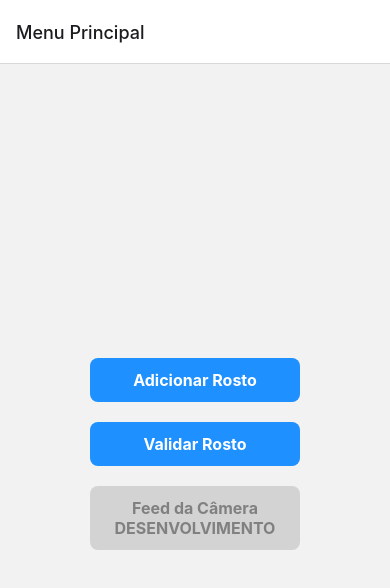
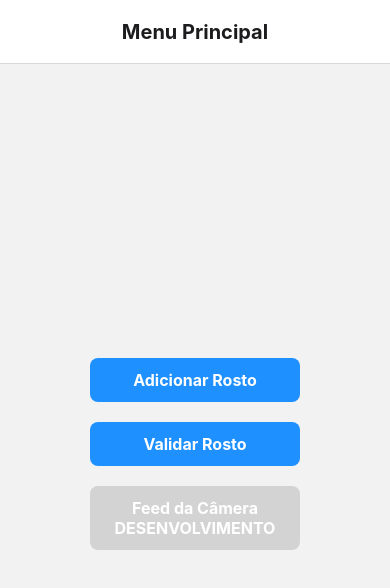
Before and after one commit to Philipidev/reconhecimentoFacialIot2, a React Native app in the folder FaceRecognitionApp/: screen / in a window 390 px wide. Shown: the top 588 px of the page. Built offline with nearby package versions, Linux system fonts and the light colour scheme.

Commit message:
Feat: componente de botão

```diff
--- a/FaceRecognitionApp/App.tsx
+++ b/FaceRecognitionApp/App.tsx
@@ -3,42 +3,33 @@ import React from 'react';
 import { StatusBar } from 'expo-status-bar';
 import { NavigationContainer } from '@react-navigation/native';
 import { createStackNavigator } from '@react-navigation/stack';
-import { View, StyleSheet, TouchableOpacity, Text } from 'react-native';
-import AddFaceScreen from './src/components/AddFaceScreen';
-import ValidateFaceScreen from './src/components/ValidateFaceScreen';
+import { gestureHandlerRootHOC } from 'react-native-gesture-handler';
+import { View } from 'react-native';
+import ButtonComponent from './src/components/ButtonComponent';
+import AddFaceScreen from './src/screen/AddFaceScreen';
+import ValidateFaceScreen from './src/screen/ValidateFaceScreen';
 // import CameraFeedScreen from './src/components/CameraFeedScreen';
-import { gestureHandlerRootHOC } from 'react-native-gesture-handler';
 
 const Stack = createStackNavigator();
 
 function HomeScreen({ navigation }: any) {
   return (
-    <View style={styles.container}>
-      <TouchableOpacity
+    <View style={{ flex: 1, justifyContent: 'center', alignItems: 'center', padding: 20 }}>
+      <ButtonComponent
         onPress={() => navigation.navigate('AddFace')}
-        style={{ backgroundColor: 'dodgerblue', padding: 12, borderRadius: 8, width: '60%', alignItems: 'center' }}
-      >
-        <Text style={{ fontWeight: 'bold', fontSize: 16, color: 'white' }}>
-          Adicionar Rosto
-        </Text>
-      </TouchableOpacity>
-      <TouchableOpacity
+        buttonText={'Adicionar Rosto'}
+      />
+      <ButtonComponent
         onPress={() => navigation.navigate('ValidateFace')}
-        style={{ backgroundColor: 'dodgerblue', padding: 12, borderRadius: 8, width: '60%', alignItems: 'center', marginTop: 20 }}
-      >
-        <Text style={{ fontWeight: 'bold', fontSize: 16, color: 'white' }}>
-          Validar Rosto
-        </Text>
-      </TouchableOpacity>
-      <TouchableOpacity
+        buttonText={'Validar Rosto'}
+        hasMargin
+      />
+      <ButtonComponent
         onPress={() => navigation.navigate('CameraFeed')}
-        style={{ backgroundColor: 'lightgrey', padding: 12, borderRadius: 8, width: '60%', alignItems: 'center', marginTop: 20 }}
-        disabled
-      >
-        <Text style={{ fontWeight: 'bold', fontSize: 16, color: 'grey', textAlign: 'center' }}>
-          Feed da Câmera{'\n'}DESENVOLVIMENTO
-        </Text>
-      </TouchableOpacity>
+        buttonText={'Feed da Câmera\nDESENVOLVIMENTO'}
+        hasMargin
+        isDisabled
+      />
     </View>
   );
 }
@@ -47,23 +38,58 @@ function App() {
   return (
     <NavigationContainer>
       <Stack.Navigator initialRouteName="Home">
-        <Stack.Screen name="Home" component={HomeScreen} options={{ title: 'Menu Principal' }} />
-        <Stack.Screen name="AddFace" component={AddFaceScreen} options={{ title: 'Adicionar Rosto' }} />
-        <Stack.Screen name="ValidateFace" component={ValidateFaceScreen} options={{ title: 'Validar Rosto' }} />
-        {/*<Stack.Screen name="CameraFeed" component={CameraFeedScreen} options={{ title: 'Feed da Câmera' }} />*/}
+        <Stack.Screen
+          name="Home"
+          component={HomeScreen}
+          options={{
+            title: 'Menu Principal',
+            headerTitleAlign: 'center',
+            headerTitleStyle: {
+              fontSize: 20,
+              fontWeight: '700',
+            },
+          }}
+        />
+        <Stack.Screen
+          name="AddFace"
+          component={AddFaceScreen}
+          options={{
+            title: 'Adicionar Rosto',
+            headerTitleAlign: 'center',
+            headerTitleStyle: {
+              fontSize: 20,
+              fontWeight: '700',
+            },
+          }}
+        />
+        <Stack.Screen
+          name="ValidateFace"
+          component={ValidateFaceScreen}
+          options={{
+            title: 'Validar Rosto',
+            headerTitleAlign: 'center',
+            headerTitleStyle: {
+              fontSize: 20,
+              fontWeight: '700',
+            },
+          }}
+        />
+        {/* <Stack.Screen
+          name="CameraFeed"
+          component={CameraFeedScreen}
+          options={{
+            title: 'Feed da Câmera',
+            headerTitleAlign: 'center',
+            headerTitleStyle: {
+              fontSize: 20,
+              fontWeight: '700',
+            },
+          }}
+        /> */}
       </Stack.Navigator>
       <StatusBar style="auto" />
     </NavigationContainer>
   );
 }
 
-const styles = StyleSheet.create({
-  container: {
-    flex: 1,
-    justifyContent: 'center',
-    alignItems: 'center',
-    padding: 20,
-  },
-});
-
 export default gestureHandlerRootHOC(App);
--- /dev/null
+++ b/FaceRecognitionApp/src/components/ButtonComponent.tsx
@@ -0,0 +1,31 @@
+import { Text, TouchableOpacity } from "react-native";
+
+interface props {
+    onPress: () => void;
+    buttonText: string;
+    isDisabled?: boolean;
+    hasMargin?: boolean;
+}
+
+export default function ButtonComponent({ onPress, buttonText, isDisabled, hasMargin }: props) {
+    return (
+        <TouchableOpacity
+            onPress={() => onPress()}
+            disabled={isDisabled}
+            style={{
+                marginTop: hasMargin ? 20 : 0,
+                backgroundColor: isDisabled ? 'lightgrey' : 'dodgerblue',
+                padding: 12,
+                borderRadius: 8,
+                width: '60%',
+                alignItems: 'center',
+                alignSelf: 'center',
+                justifyContent: 'center',
+            }}
+        >
+            <Text style={{ fontWeight: 'bold', fontSize: 16, color: 'white', textAlign: 'center' }}>
+                {buttonText}
+            </Text>
+        </TouchableOpacity>
+    );
+}
--- a/FaceRecognitionApp/src/components/AddFaceScreen.tsx
+++ b/FaceRecognitionApp/src/screen/AddFaceScreen.tsx
@@ -1,7 +1,8 @@
 import React, { useState, useEffect } from 'react';
-import { View, Button, Image, Text, TextInput, StyleSheet } from 'react-native';
+import { View, Image, Text, TextInput, StyleSheet } from 'react-native';
 import * as ImagePicker from 'expo-image-picker';
 import { addFace } from '../../services/api';
+import ButtonComponent from '../components/ButtonComponent';
 
 const AddFaceScreen: React.FC = () => {
   const [photo, setPhoto] = useState<string | null>(null);
@@ -62,17 +63,22 @@ const AddFaceScreen: React.FC = () => {
         value={name}
         onChangeText={setName}
       />
-      <Button title="Selecionar Imagem" onPress={selectPhoto} />
+      <ButtonComponent
+        onPress={selectPhoto}
+        buttonText={'Selecionar Imagem'}
+      />
       {photo && (
         <Image
           source={{ uri: photo }}
           style={styles.image}
         />
       )}
-      <Button title="Adicionar Rosto" onPress={uploadPhoto} />
-      {message ? <Text style={
-        ehErro ? [styles.message, { color: '#d9534f' }] : styles.message
-        }>{message}</Text> : null}
+      <ButtonComponent
+        onPress={uploadPhoto}
+        buttonText={'Adicionar Rosto'}
+        hasMargin
+      />
+      {message ? <Text style={ehErro ? [styles.message, { color: '#d9534f' }] : styles.message}>{message}</Text> : null}
     </View>
   );
 };
@@ -98,7 +104,7 @@ const styles = StyleSheet.create({
     fontSize: 16,
     color: '#71d94f',
   },
-  button:{
+  button: {
     marginTop: 20,
   }
 });
--- a/FaceRecognitionApp/src/components/ValidateFaceScreen.tsx
+++ b/FaceRecognitionApp/src/screen/ValidateFaceScreen.tsx
@@ -2,6 +2,7 @@ import React, { useState, useEffect } from 'react';
 import { View, Button, Image, Text, StyleSheet } from 'react-native';
 import * as ImagePicker from 'expo-image-picker';
 import { recognizeFace } from '../../services/api'; // Importa a função recognizeFace
+import ButtonComponent from '../components/ButtonComponent';
 
 const ValidateFaceScreen: React.FC = () => {
   const [photo, setPhoto] = useState<string | null>(null);
@@ -53,18 +54,22 @@ const ValidateFaceScreen: React.FC = () => {
 
   return (
     <View style={styles.container}>
-      <Button title="Selecionar Imagem" onPress={selectPhoto} />
+      <ButtonComponent
+        onPress={selectPhoto}
+        buttonText={'Selecionar Imagem'}
+      />
       {photo && (
         <Image
           source={{ uri: photo }}
           style={styles.image}
         />
       )}
-      <Button title="Validar Rosto" onPress={validatePhoto} />
-      {message ? <Text style={
-        ehErro ? [styles.message, { color: '#d9534f' }] : styles.message
-
-      }>{message}</Text> : null}
+      <ButtonComponent
+        onPress={validatePhoto}
+        buttonText={'Validar Rosto'}
+        hasMargin
+      />
+      {message ? <Text style={ehErro ? [styles.message, { color: '#d9534f' }] : styles.message}>{message}</Text> : null}
     </View>
   );
 };
@@ -77,6 +82,9 @@ const styles = StyleSheet.create({
     width: 200,
     height: 200,
     marginTop: 20,
+    alignSelf: 'center',
+    alignContent: 'center',
+    justifyContent: 'center',
   },
   message: {
     marginTop: 20,
```
Also changed, not shown: FaceRecognitionApp/src/screen/CameraFeedScreen.tsx (added), 1 other file (tests, documents, lock files or other folders).
